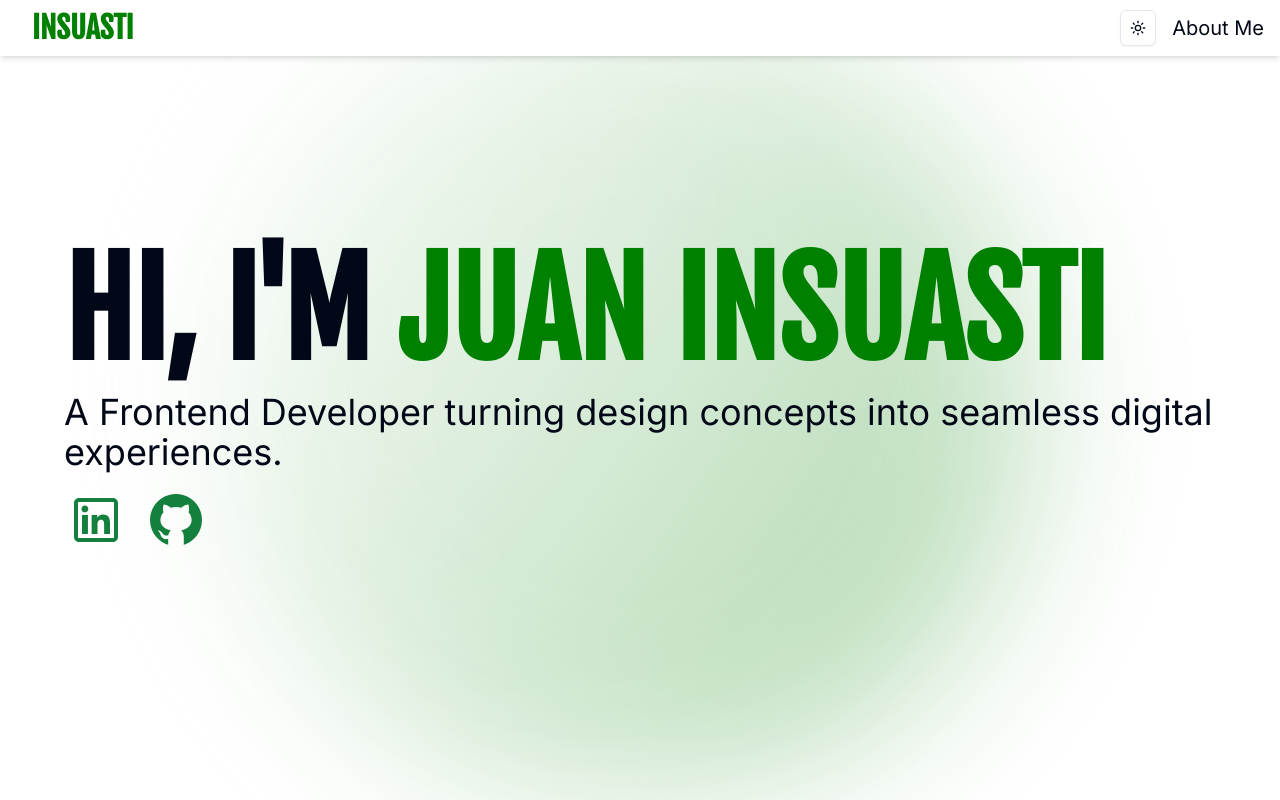
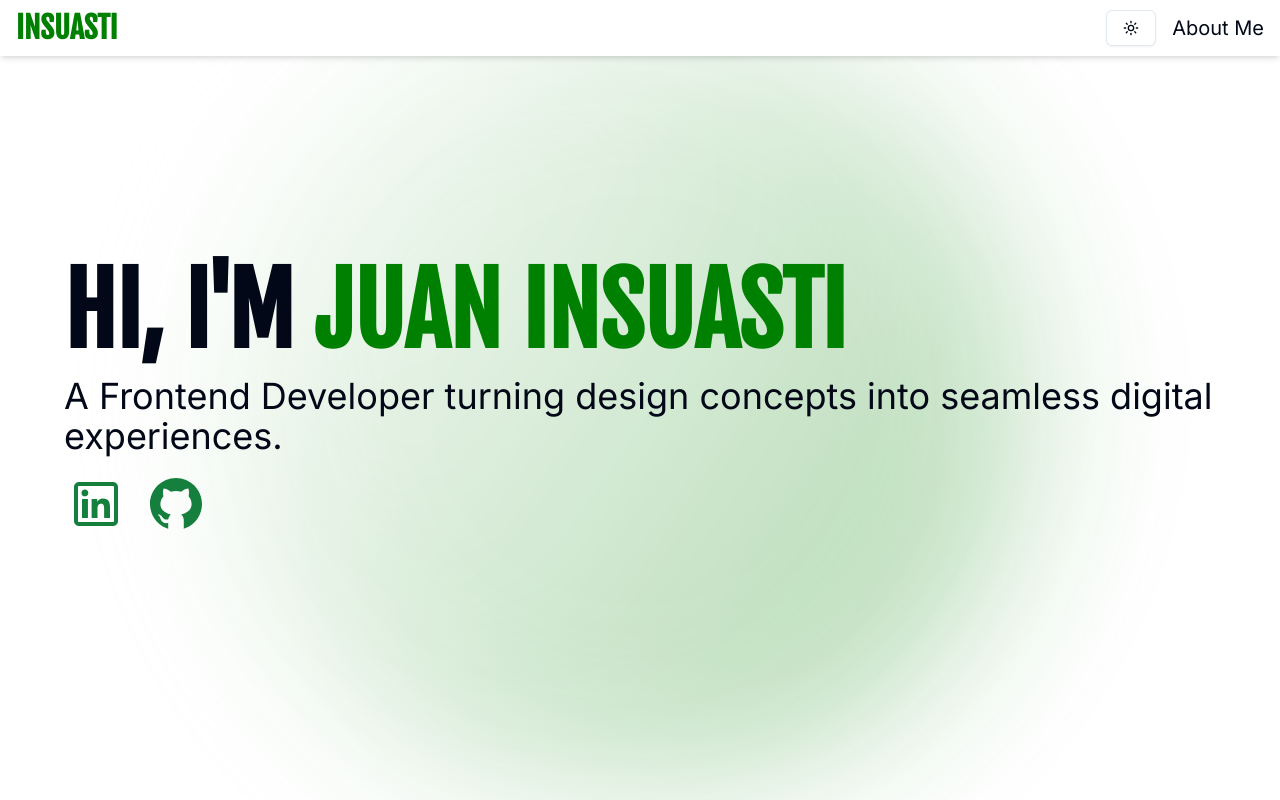
Before and after one commit to juan-insuasti/insuasti-web, a Next.js app in the folder ui/: page / in a window 1280 px wide. Shown: the top 800 px of the page. Built offline with nearby package versions, Linux system fonts and the light colour scheme.

Commit message:
refactor(nav-bar): improves nav bar components and styles

```diff
--- a/ui/src/ui/Hero.tsx
+++ b/ui/src/ui/Hero.tsx
@@ -17,7 +17,7 @@ export const Hero = ({ title, description, children }: HeroProps) => {
         <div className="absolute ml-[-3em] aspect-square h-full animate-spin rounded-full bg-gradient-to-tr from-primary to-background opacity-20 blur-xl dark:to-secondary" />
         <div className="absolute aspect-square h-full animate-spin rounded-full bg-gradient-to-bl from-background to-primary opacity-20 blur-3xl dark:from-secondary" />
       </div>
-      <Typography as="h1" variant="h1" className="text-6xl md:text-8xl lg:text-9xl">
+      <Typography as="h1" variant="h1" className="text-5xl leading-tight md:text-7xl lg:text-8xl">
         {title}
       </Typography>
       <Typography as="p" variant="h3" className="mt-1 font-inter font-normal md:mt-2 lg:mt-4">
--- a/ui/src/ui/ThemeMenu.tsx
+++ b/ui/src/ui/ThemeMenu.tsx
@@ -18,7 +18,7 @@ export function ThemeMenu() {
   return (
     <DropdownMenu modal={false} defaultOpen={false}>
       <DropdownMenuTrigger asChild>
-        <Button variant="outline" size="icon">
+        <Button variant="outline">
           <Sun className="h-[1.2rem] w-[1.2rem] rotate-0 scale-100 transition-all dark:-rotate-90 dark:scale-0" />
           <Moon className="absolute h-[1.2rem] w-[1.2rem] rotate-90 scale-0 transition-all dark:rotate-0 dark:scale-100" />
           <span className="sr-only">Toggle theme</span>
@@ -27,7 +27,7 @@ export function ThemeMenu() {
       <DropdownMenuContent align="end">
         <DropdownMenuItem onClick={() => setTheme('light')}>Light</DropdownMenuItem>
         <DropdownMenuItem onClick={() => setTheme('dark')}>Dark</DropdownMenuItem>
-        <DropdownMenuItem onClick={() => setTheme('system')}>System</DropdownMenuItem>
+        <DropdownMenuItem onClick={() => setTheme('system')}>System Default</DropdownMenuItem>
       </DropdownMenuContent>
     </DropdownMenu>
   );
--- a/ui/src/ui/navbar/DesktopNavBar.tsx
+++ b/ui/src/ui/navbar/DesktopNavBar.tsx
@@ -1,7 +1,6 @@
 import Link from 'next/link';
 import { JSX } from 'react';
 import type { NavItem } from './NavBar';
-import { ThemeMenu } from '../ThemeMenu';
 import { Typography } from '../Typography';
 
 type DesktopNavBarProps = {
@@ -10,16 +9,7 @@ type DesktopNavBarProps = {
 
 export function DesktopNavBar({ navItems }: DesktopNavBarProps): JSX.Element {
   return (
-    <nav className="container mx-auto hidden items-center justify-between px-4 py-2 sm:flex">
-      <Link href="/" className="flex items-center p-4">
-        <Typography as="span" variant="h2" className="text-3xl font-bold text-primary">
-          Insuasti
-        </Typography>
-      </Link>
-      <ul className="flex space-x-4 align-middle">
-        <li>
-          <ThemeMenu />
-        </li>
+    <ul className="hidden align-middle sm:flex">
       {navItems.map((item) => (
         <li key={item.title} className="flex items-center">
           <Link href={item.href} className="hover:text-primary">
@@ -30,6 +20,5 @@ export function DesktopNavBar({ navItems }: DesktopNavBarProps): JSX.Element {
         </li>
       ))}
     </ul>
-    </nav>
   );
 }
--- a/ui/src/ui/navbar/MobileNavBar.tsx
+++ b/ui/src/ui/navbar/MobileNavBar.tsx
@@ -4,7 +4,6 @@ import { JSX, useState } from 'react';
 import { Sheet, SheetContent, SheetTitle, SheetTrigger } from '@/components/ui/sheet';
 import { Button } from '@/components/ui/button';
 import { SquareMenu } from 'lucide-react';
-import { ThemeMenu } from '../ThemeMenu';
 
 import type { NavItem } from './NavBar';
 import Link from 'next/link';
@@ -18,14 +17,7 @@ export function MobileNavBar({ navItems }: MobileNavBarProps): JSX.Element {
   const [open, setOpen] = useState(false);
 
   return (
-    <nav className="container mx-auto flex items-center justify-between px-4 py-2 sm:hidden">
-      <Link href="/" className="flex items-center p-4">
-        <Typography as="span" className="text-3xl font-bold text-primary" variant={'h2'}>
-          Insuasti
-        </Typography>
-      </Link>
-      <div className="flex items-center space-x-4">
-        <ThemeMenu />
+    <div className="block w-full sm:hidden">
       <Sheet open={open} onOpenChange={setOpen}>
         <SheetTrigger asChild>
           <Button variant="outline">
@@ -48,6 +40,5 @@ export function MobileNavBar({ navItems }: MobileNavBarProps): JSX.Element {
         </SheetContent>
       </Sheet>
     </div>
-    </nav>
   );
 }
--- a/ui/src/ui/navbar/NavBar.tsx
+++ b/ui/src/ui/navbar/NavBar.tsx
@@ -2,6 +2,9 @@ import React, { JSX } from 'react';
 
 import { MobileNavBar } from './MobileNavBar';
 import { DesktopNavBar } from './DesktopNavBar';
+import Link from 'next/link';
+import { Typography } from '../Typography';
+import { ThemeMenu } from '../ThemeMenu';
 
 export type NavItem = {
   title: string;
@@ -17,9 +20,19 @@ const NavItems: Array<NavItem> = [
 
 export function NavBar(): JSX.Element {
   return (
-    <header className="fixed top-0 z-50 flex h-14 w-full justify-between bg-background shadow-md dark:shadow-md dark:shadow-foreground">
-      <DesktopNavBar navItems={NavItems} />
-      <MobileNavBar navItems={NavItems} />
+    <header className="fixed inset-0 z-50 mx-auto h-14 w-full bg-background shadow-md dark:shadow-md dark:shadow-foreground">
+      <nav className="container mx-auto flex h-full items-center justify-between px-4">
+        <Link href="/" className="flex h-full items-center">
+          <Typography as="span" className="text-3xl text-primary" variant={'h2'}>
+            Insuasti
+          </Typography>
+        </Link>
+        <div className="flex items-center gap-4">
+          <ThemeMenu />
+          <DesktopNavBar navItems={NavItems} />
+          <MobileNavBar navItems={NavItems} />
+        </div>
+      </nav>
     </header>
   );
 }
```
Also changed, not shown: 1 other file (tests, documents, lock files or other folders). Lines whose indentation alone changed are shown as unchanged.
